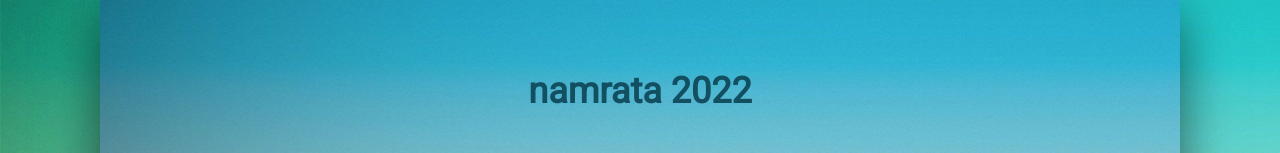
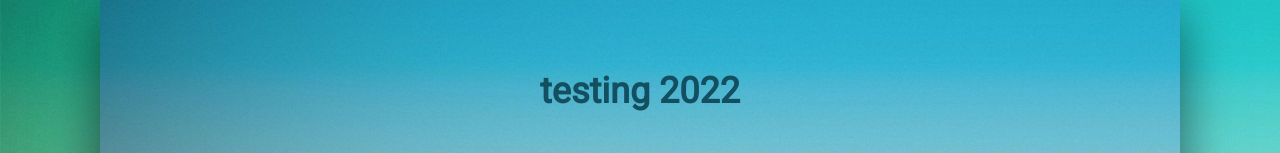
Before and after one commit to shilpamb/timerapp, a plain HTML site: page index.html in a window 1280 px wide. Shown: the part 135-288 px from the top of the page. Drawn offline with Linux system fonts and the light colour scheme.

Commit message:
index.file updated

```diff
--- a/index.html
+++ b/index.html
@@ -8,7 +8,7 @@
 </head>
 <body>
   <div class="container">
-      <h2><span>namrata</span> 2022</h2>
+      <h2><span>testing</span> 2022</h2>
       <div class="countdown">
           <!-- <div id="day"></div>
           <div id="hour"></div> -->
```
